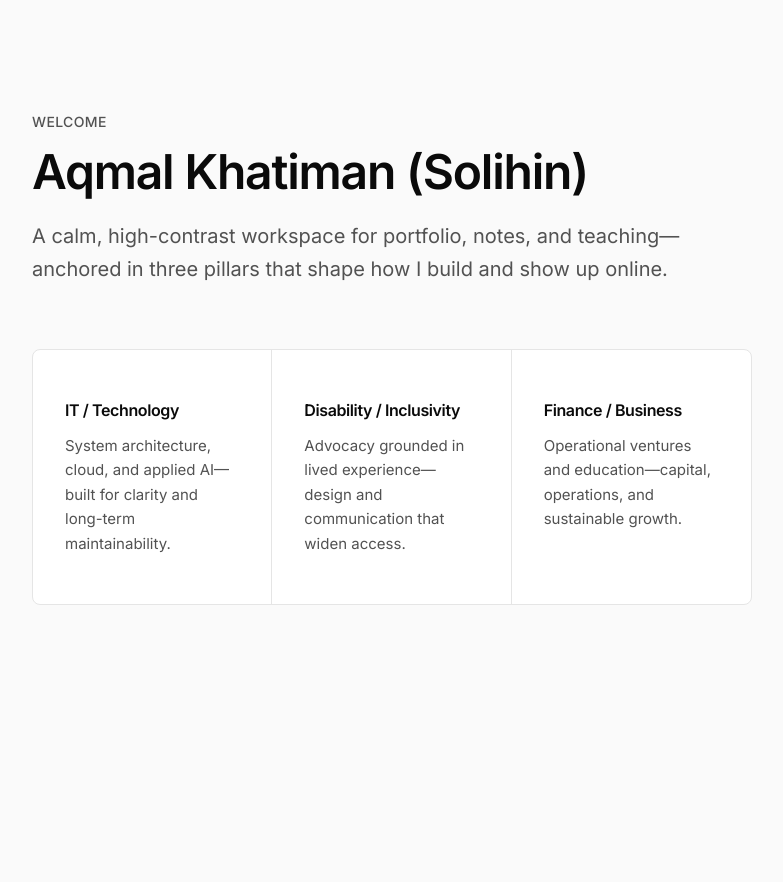
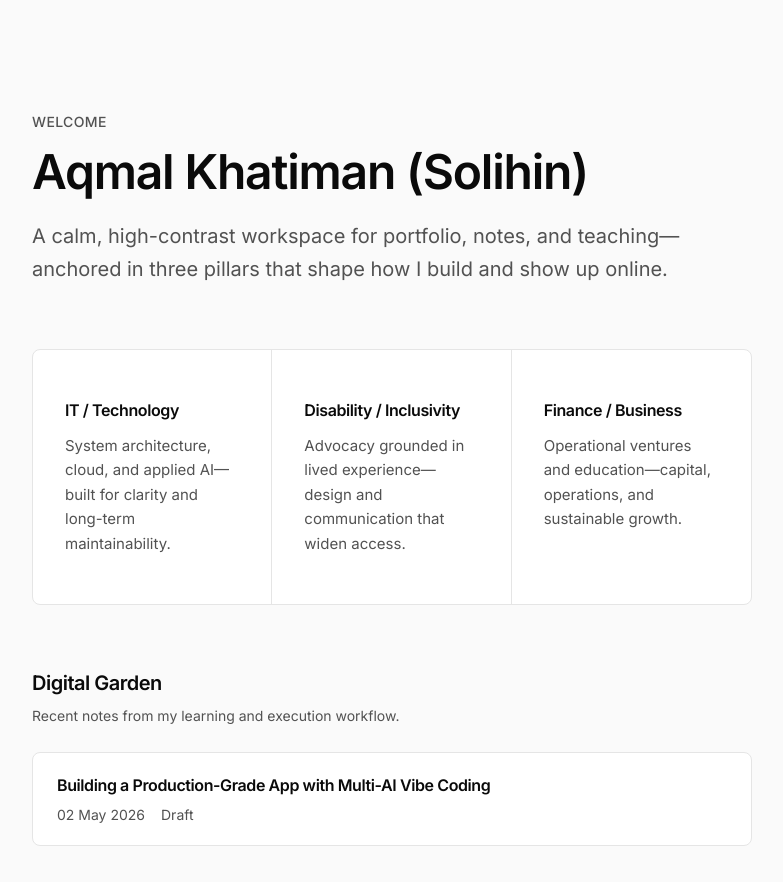
Before and after one commit to aqmalkhatiman27/aqmalkhatiman.dev, a Next.js app: page / in a window 1280 px wide. Shown: the top 882 px of the page, without its empty margins (248-1031 px from the left). Before the commit the page ends 800 px from the top, so only its background shows below. Built offline with nearby package versions, Linux system fonts and the light colour scheme.

Commit message:
feat: integrate MDX utility engine and display digital garden on homepage

```diff
--- a/app/page.tsx
+++ b/app/page.tsx
@@ -1,3 +1,5 @@
+import { getAllPosts } from "@/lib/mdx";
+
 const pillars = [
   {
     id: "pillar-technology",
@@ -19,7 +21,17 @@ const pillars = [
   },
 ] as const;
 
-export default function Home() {
+function formatDate(date: string): string {
+  return new Intl.DateTimeFormat("en-MY", {
+    year: "numeric",
+    month: "short",
+    day: "2-digit",
+  }).format(new Date(date));
+}
+
+export default async function Home() {
+  const posts = await getAllPosts();
+
   return (
     <main className="flex flex-1 flex-col">
       <div className="mx-auto flex w-full max-w-3xl flex-1 flex-col px-6 py-20 md:py-28">
@@ -53,6 +65,46 @@ export default function Home() {
             </section>
           ))}
         </div>
+
+        <section className="mt-16" aria-labelledby="digital-garden-heading">
+          <h2
+            id="digital-garden-heading"
+            className="text-xl font-semibold tracking-tight text-foreground"
+          >
+            Digital Garden
+          </h2>
+          <p className="mt-2 text-sm leading-relaxed text-muted">
+            Recent notes from my learning and execution workflow.
+          </p>
+
+          <div className="mt-6 border border-border rounded-lg bg-surface">
+            {posts.length === 0 ? (
+              <p className="px-6 py-8 text-sm text-muted">No notes published yet.</p>
+            ) : (
+              <ol className="divide-y divide-border">
+                {posts.map((post) => (
+                  <li key={post.slug} className="px-6 py-5">
+                    <article className="space-y-2">
+                      <h3 className="text-base font-semibold tracking-tight text-foreground">
+                        {post.title}
+                      </h3>
+                      <dl className="flex flex-wrap items-center gap-x-4 gap-y-1 text-sm text-muted">
+                        <div className="flex items-center gap-2">
+                          <dt className="sr-only">Date</dt>
+                          <dd>{formatDate(post.date)}</dd>
+                        </div>
+                        <div className="flex items-center gap-2">
+                          <dt className="sr-only">Status</dt>
+                          <dd>{post.status ?? "Published"}</dd>
+                        </div>
+                      </dl>
+                    </article>
+                  </li>
+                ))}
+              </ol>
+            )}
+          </div>
+        </section>
       </div>
     </main>
   );
--- /dev/null
+++ b/content/1-Projects/vibe-coding-workflow.mdx
@@ -0,0 +1,16 @@
+---
+title: "Building a Production-Grade App with Multi-AI Vibe Coding"
+date: "2026-05-02"
+tags: ["System Architecture", "Next.js", "AI Workflow"]
+status: "Draft"
+---
+
+# The Vibe Coding Architecture
+
+Ramai orang cakap AI akan replace software engineers. I totally disagree. AI won't replace engineers; it just replaces the boilerplate.
+
+Dalam project ni, I set up a dual-engine workflow:
+1. **Google Gemini** as the macro-level System Architect.
+2. **Anthropic Claude** as the micro-level executor.
+
+This combination ensures rapid development without sacrificing code quality or standard architecture.
--- /dev/null
+++ b/lib/mdx.ts
@@ -0,0 +1,131 @@
+import { promises as fs } from "node:fs";
+import path from "node:path";
+import matter from "gray-matter";
+
+const CONTENT_DIR = path.join(process.cwd(), "content");
+const MDX_EXTENSION = ".mdx";
+
+type FrontmatterRecord = Record<string, unknown>;
+
+export interface PostMetadata {
+  slug: string;
+  title: string;
+  date: string;
+  tags: string[];
+  status?: string;
+  excerpt?: string;
+}
+
+export interface Post extends PostMetadata {
+  content: string;
+}
+
+function isNonEmptyString(value: unknown): value is string {
+  return typeof value === "string" && value.trim().length > 0;
+}
+
+function parseTags(value: unknown): string[] {
+  if (!Array.isArray(value)) {
+    return [];
+  }
+
+  return value.filter(isNonEmptyString).map((tag) => tag.trim());
+}
+
+function parseDate(value: unknown, sourcePath: string): string {
+  if (!isNonEmptyString(value)) {
+    throw new Error(`Missing or invalid 'date' in frontmatter: ${sourcePath}`);
+  }
+
+  const parsedDate = new Date(value);
+  if (Number.isNaN(parsedDate.getTime())) {
+    throw new Error(`Invalid date format in frontmatter: ${sourcePath}`);
+  }
+
+  return value;
+}
+
+function parseMetadata(data: FrontmatterRecord, slug: string, sourcePath: string): PostMetadata {
+  if (!isNonEmptyString(data.title)) {
+    throw new Error(`Missing or invalid 'title' in frontmatter: ${sourcePath}`);
+  }
+
+  return {
+    slug,
+    title: data.title.trim(),
+    date: parseDate(data.date, sourcePath),
+    tags: parseTags(data.tags),
+    status: isNonEmptyString(data.status) ? data.status.trim() : undefined,
+    excerpt: isNonEmptyString(data.excerpt) ? data.excerpt.trim() : undefined,
+  };
+}
+
+function createSlugFromRelativePath(relativeFilePath: string): string {
+  return relativeFilePath.slice(0, -MDX_EXTENSION.length).split(path.sep).join("/");
+}
+
+function slugToAbsolutePath(slug: string): string {
+  const normalizedSlug = slug.replace(/^\/+|\/+$/g, "");
+  return path.join(CONTENT_DIR, `${normalizedSlug}${MDX_EXTENSION}`);
+}
+
+async function getAllMdxFiles(directory: string): Promise<string[]> {
+  const entries = await fs.readdir(directory, { withFileTypes: true });
+  const files = await Promise.all(
+    entries.map(async (entry) => {
+      const fullPath = path.join(directory, entry.name);
+      if (entry.isDirectory()) {
+        return getAllMdxFiles(fullPath);
+      }
+      if (entry.isFile() && entry.name.endsWith(MDX_EXTENSION)) {
+        return [fullPath];
+      }
+      return [];
+    }),
+  );
+
+  return files.flat();
+}
+
+async function readPostFile(filePath: string): Promise<Post> {
+  const rawFile = await fs.readFile(filePath, "utf8");
+  const { data, content } = matter(rawFile);
+
+  const relativePath = path.relative(CONTENT_DIR, filePath);
+  const slug = createSlugFromRelativePath(relativePath);
+  const metadata = parseMetadata(data as FrontmatterRecord, slug, filePath);
+
+  return {
+    ...metadata,
+    content,
+  };
+}
+
+export async function getAllPosts(): Promise<PostMetadata[]> {
+  try {
+    const mdxFiles = await getAllMdxFiles(CONTENT_DIR);
+    const posts = await Promise.all(mdxFiles.map(readPostFile));
+
+    return posts
+      .map(({ content: _content, ...metadata }) => metadata)
+      .sort((a, b) => new Date(b.date).getTime() - new Date(a.date).getTime());
+  } catch (error) {
+    if ((error as NodeJS.ErrnoException).code === "ENOENT") {
+      return [];
+    }
+    throw error;
+  }
+}
+
+export async function getPostBySlug(slug: string): Promise<Post> {
+  const filePath = slugToAbsolutePath(slug);
+
+  try {
+    return await readPostFile(filePath);
+  } catch (error) {
+    if ((error as NodeJS.ErrnoException).code === "ENOENT") {
+      throw new Error(`Post not found for slug: ${slug}`);
+    }
+    throw error;
+  }
+}
```
